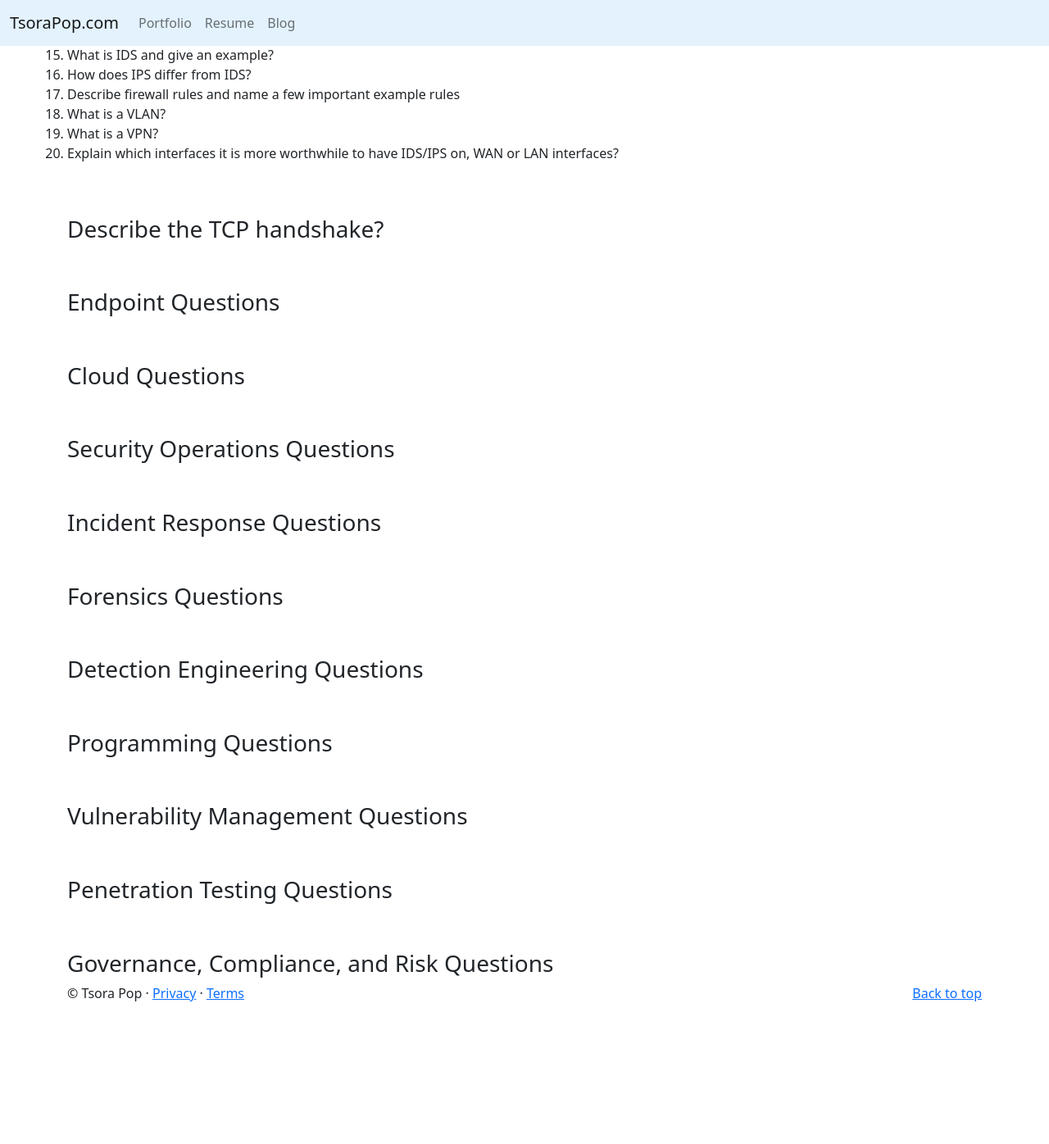
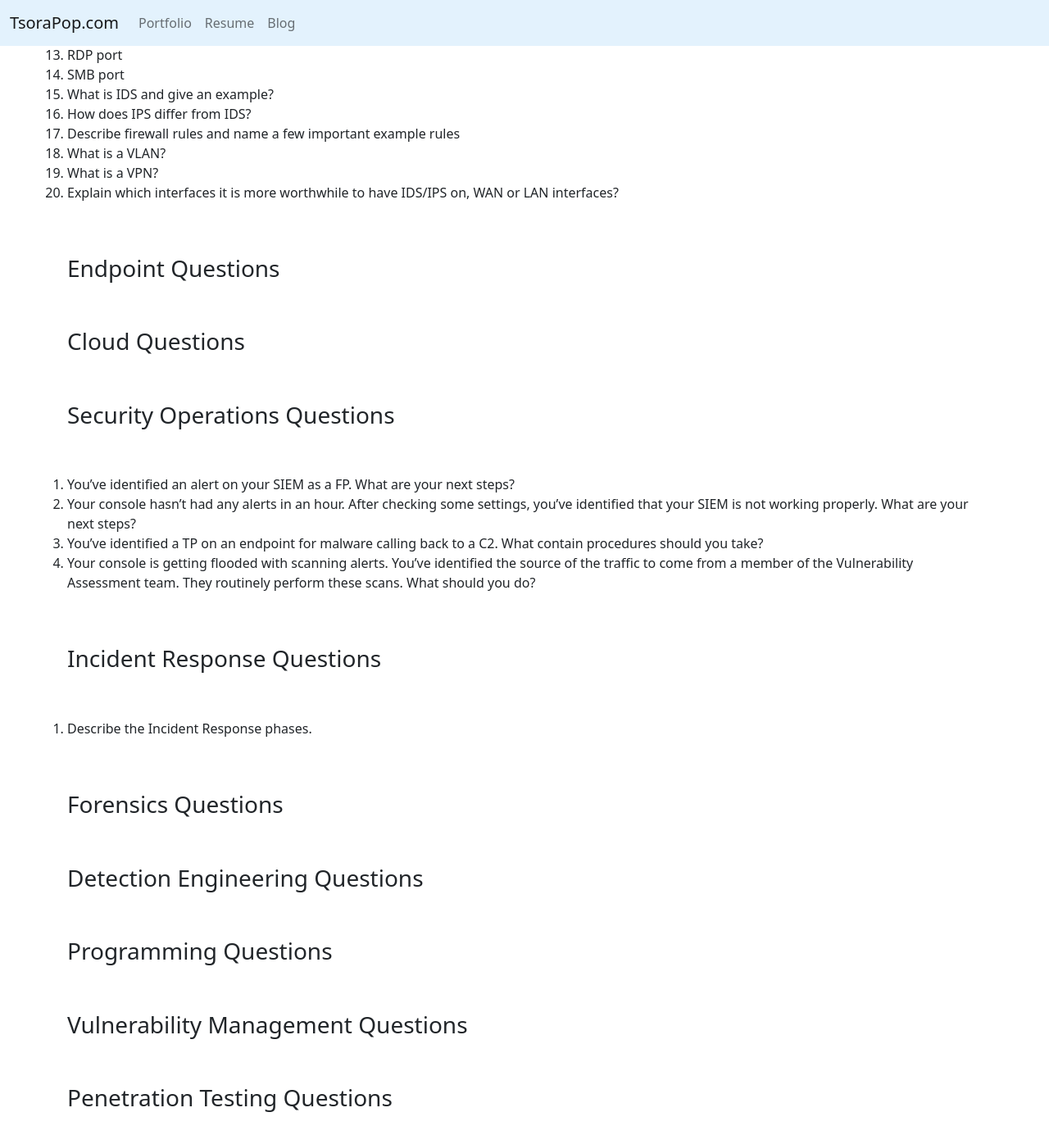
Before and after one commit to Tsora-Pop/Tsora-Pop.github.io, a Jekyll site: the page built from _posts/2021-05-25-Cybersecurity-Study-Questions.markdown, in a window 1280 px wide and 1400 px high, scrolled down 875 px. Shown: the top 1396 px of the window at 82% size. Built offline with Jekyll 4.4.1, drawn with Linux system fonts in a browser that asks for light colours; before the commit the page ends 2115 px from its top, so only the background shows below that; some of the changed text lies outside the part shown.

Commit message:
Update 2021-05-25-Cybersecurity-Study-Questions.markdown

```diff
--- a/_posts/2021-05-25-Cybersecurity-Study-Questions.markdown
+++ b/_posts/2021-05-25-Cybersecurity-Study-Questions.markdown
@@ -12,7 +12,9 @@
 may find it useful<!--more-->
 ### General Security
 
-`Describe the CIA Triad`
+1. Describe the CIA Triad
+2. False Positive vs a False Negative?
+3. What is the MITRE ATT&CK framework?
 
 ### Network Questions
 1. How is UDP different from TCP?
@@ -36,15 +38,18 @@
 19. What is a VPN?
 20. Explain which interfaces it is more worthwhile to have IDS/IPS on, WAN or LAN interfaces?
 
-### Describe the TCP handshake?
-
 ### Endpoint Questions
 
 ### Cloud Questions
 
 ### Security Operations Questions
+1. You've identified an alert on your SIEM as a FP. What are your next steps?
+2. Your console hasn't had any alerts in an hour. After checking some settings, you've identified that your SIEM is not working properly. What are your next steps?
+3. You've identified a TP on an endpoint for malware calling back to a C2. What contain procedures should you take?
+4. Your console is getting flooded with scanning alerts. You've identified the source of the traffic to come from a member of the Vulnerability Assessment team. They routinely perform these scans. What should you do?
 
 ### Incident Response Questions
+1. Describe the Incident Response phases.
 
 ### Forensics Questions
 
```
